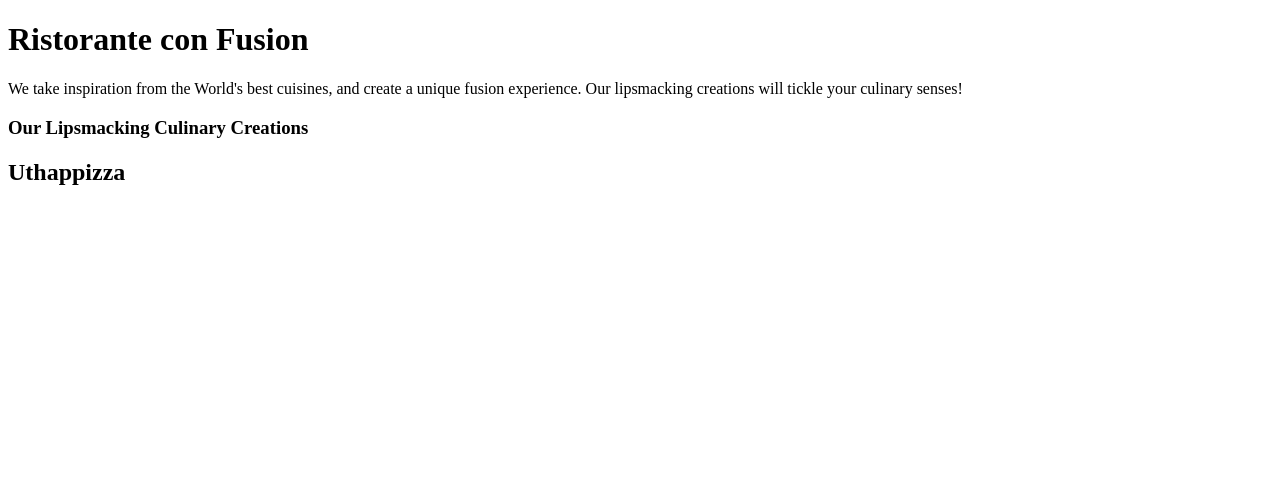
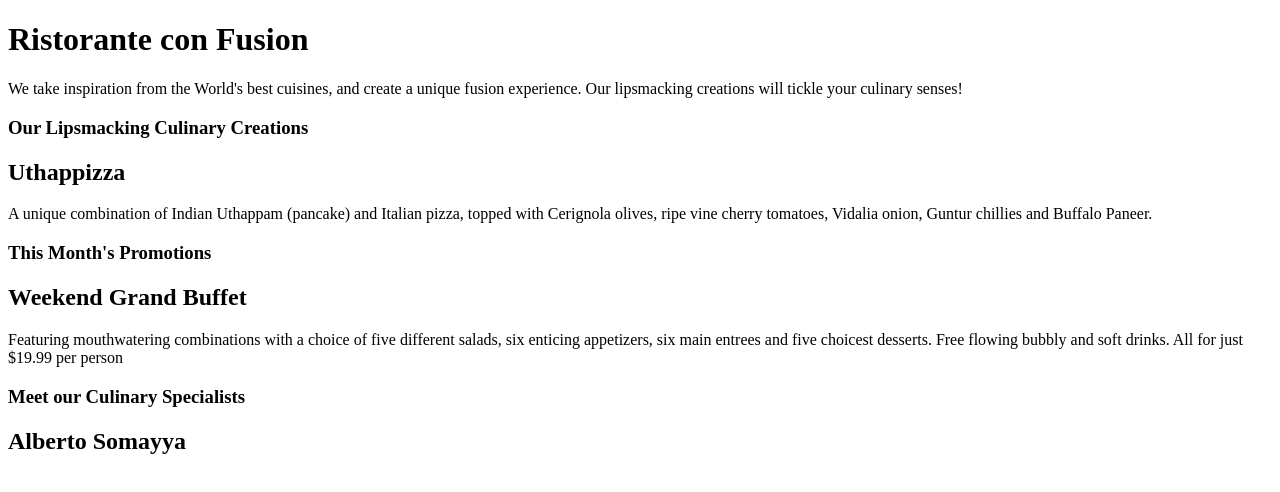
Before and after one commit to 3scava1i3r/Bootstrap_project-1, a website: page index.html in a window 1280 px wide. Drawn offline with nearby package versions, Linux system fonts and the light colour scheme.

Commit message:
new additions in index.html

```diff
--- a/index.html
+++ b/index.html
@@ -16,12 +16,23 @@
       </h1>
       <p>We take inspiration from the World's best cuisines, and create a unique fusion experience. Our lipsmacking creations will tickle your culinary senses!
       </p>
-      <h3>Our Lipsmacking Culinary Creations</h3>
     </div>
     <div class="">
+      <h3>Our Lipsmacking Culinary Creations</h3>
       <h2>Uthappizza</h2>
+      <p>A unique combination of Indian Uthappam (pancake) and Italian pizza, topped with Cerignola olives, ripe vine cherry tomatoes, Vidalia onion, Guntur chillies and Buffalo Paneer.</p>
+
     </div>
+    <div class="">
+      <h3>This Month's Promotions</h3>
+      <h2>Weekend Grand Buffet</h2>
+      <p>Featuring mouthwatering combinations with a choice of five different salads, six enticing appetizers, six main entrees and five choicest desserts. Free flowing bubbly and soft drinks. All for just $19.99 per person</p>
 
+    </div>
+    <div class="">
+      <h3>Meet our Culinary Specialists</h3>
+      <h2>Alberto Somayya</h2>
+    </div>
 
 
 
```
